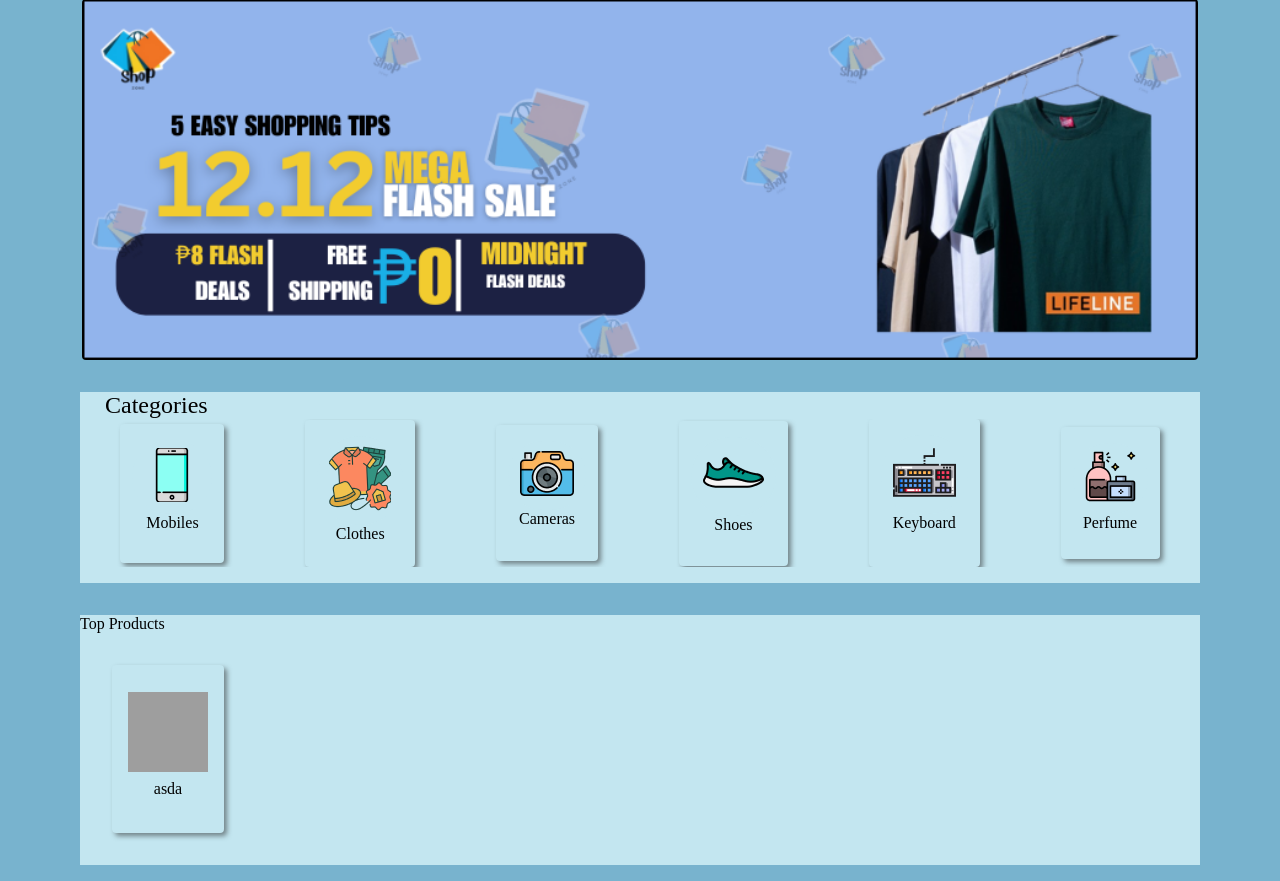
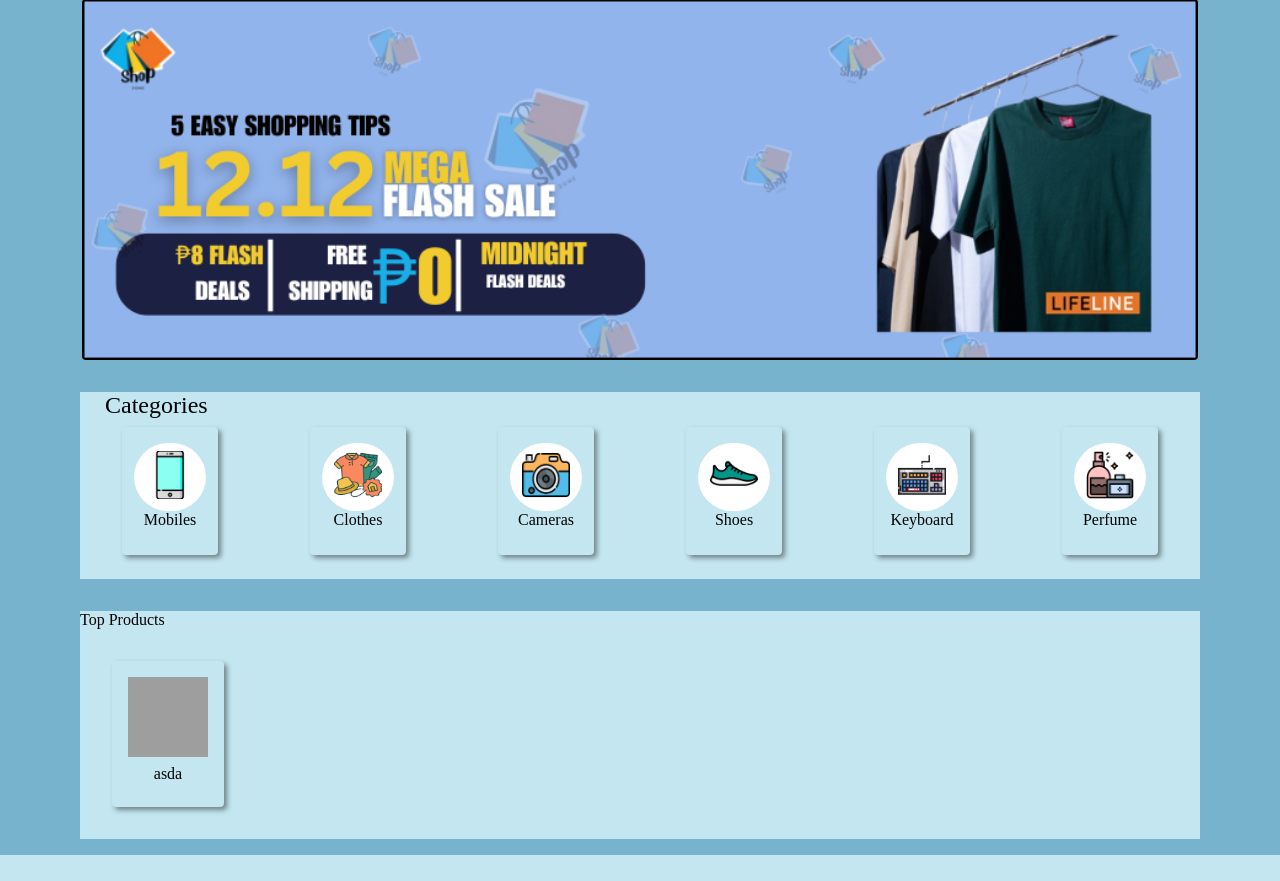
Before and after one commit to RyannKim327/WS101-Ecommerce, a Django app: page / in a window 1280 px wide. Shown: the part 219-1100 px from the top of the page. After the commit the page ends 1074 px from the top, so only its background shows below. Run offline with Django 5.2, Linux system fonts and the light colour scheme; data comes from the database, SQL or seed files in the repository; both versions use the stored data as it was after the commit; some libraries are stand-ins or nearby versions; grey boxes are pictures that could not be loaded.

Commit message:
11-27-24 17:44

```diff
--- a/static/css/products.css
+++ b/static/css/products.css
@@ -186,6 +186,8 @@ body {
             /* aspect-ratio: 32/3; */
             width: 100%;
             overflow-x: scroll;
+            gap: 0 0.5rem;
+            padding: 0.5rem 0;
 
             > .category {
               display: flex;
@@ -194,21 +196,24 @@ body {
               color: black;
               align-items: center;
               height: 75%;
+              box-sizing: border-box;
               padding: 1rem 0.75rem;
               aspect-ratio: 3/4;
               /* border: 1px black solid; */
               box-shadow: 3px 3px 5px rgba(33, 33, 33, 0.5);
               border-radius: 0.25rem;
+              /* gap: 0.5rem; */
               /* &:nth-child(even) { */
               /*   margin: 0 0.5rem; */
               /* } */
 
               > span {
-                background-color: var(--category-background);
+                background-color: white;
                 border-radius: 50px;
                 padding: 0.5rem 0.75rem;
 
                 > img {
+                  width: 3rem;
                   aspect-ratio: 1/1;
                 }
               }
@@ -216,6 +221,7 @@ body {
           }
         }
       }
+
       > .product {
         width: 100%;
         padding: 0 4rem;
@@ -235,13 +241,14 @@ body {
             > .content {
               display: flex;
               flex-direction: column;
+              flex-wrap: wrap;
               justify-content: center;
               align-items: center;
               /* background-color: white; */
               /* border: 1px black solid; */
               box-shadow: 3px 3px 5px rgba(33, 33, 33, 0.5);
               border-radius: 0.25rem;
-              aspect-ratio: 2/3;
+              /* width: 10rem; */
               padding: 1rem;
 
               > img {
```
Also changed, not shown: db.sqlite3, 1 other file.
